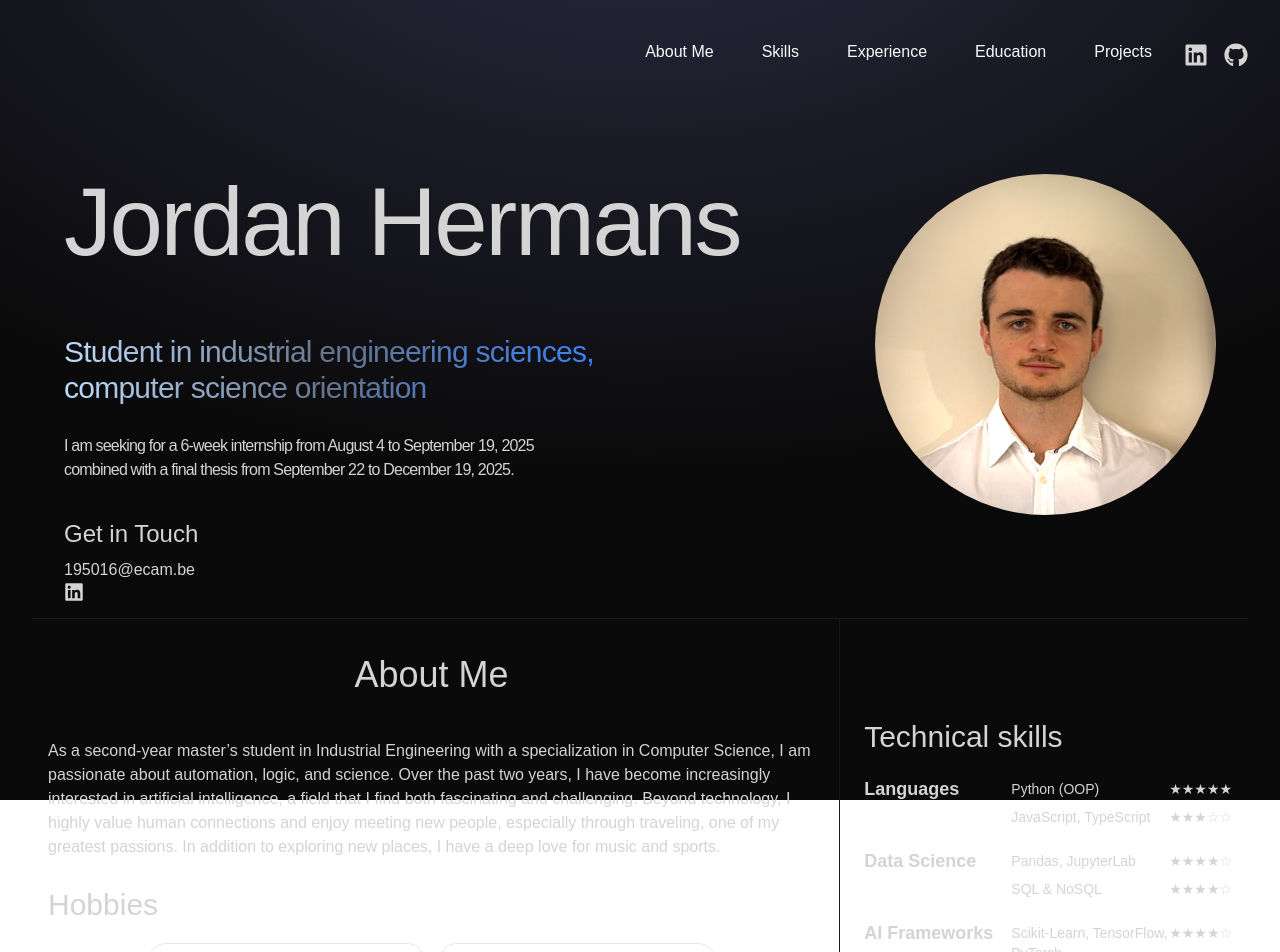
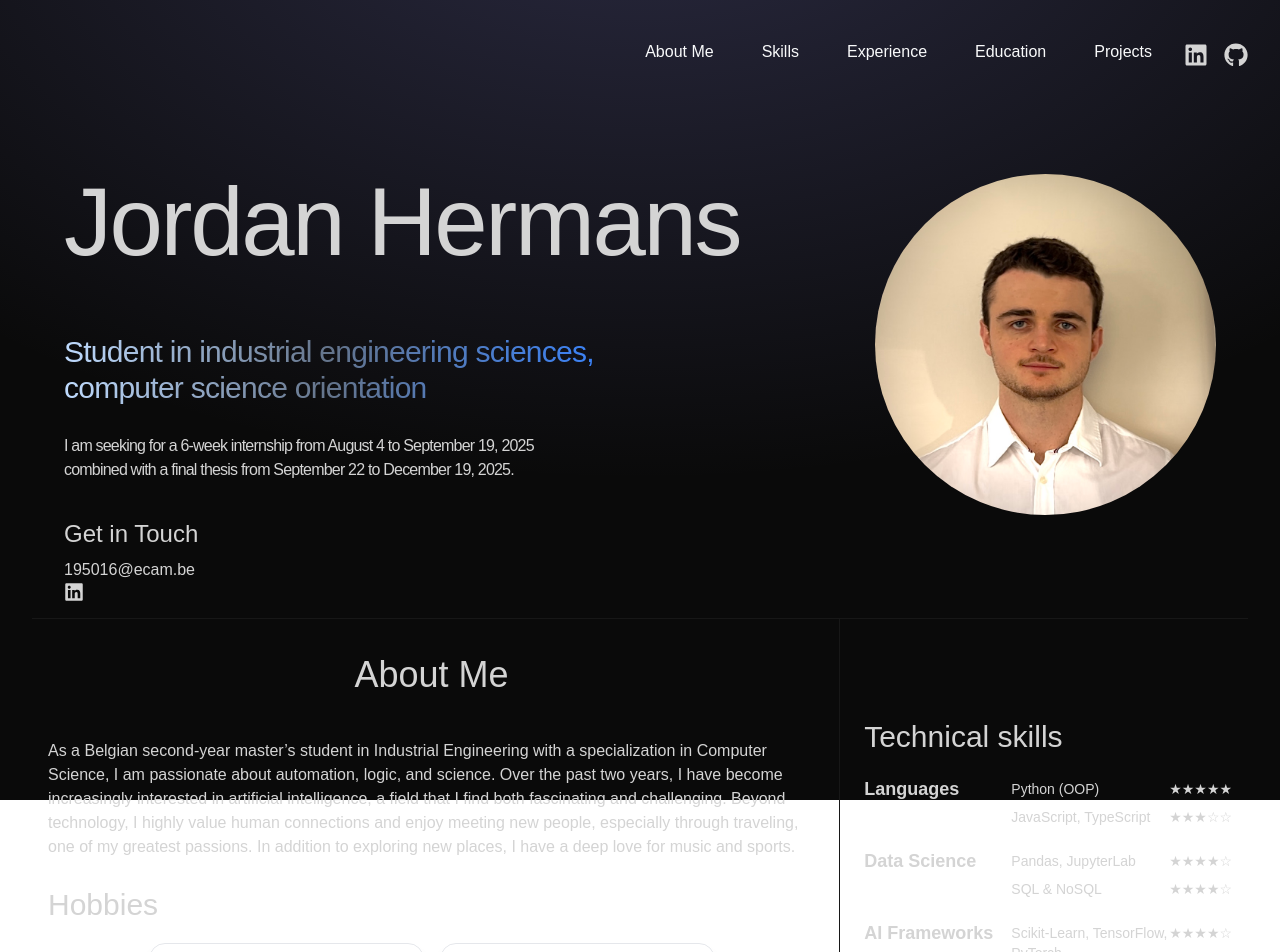
Before and after one commit to Jordan-92/JordanHermans, a Next.js app: page / in a window 1280 px wide. Shown: the top 952 px of the page. Built offline with nearby package versions, Linux system fonts and the light colour scheme.

Commit message:
add nationality in the about me section

```diff
--- a/src/app/constants/index.js
+++ b/src/app/constants/index.js
@@ -23,7 +23,7 @@ export const NAV_LINKS = [
 
 export const ABOUT_ME =
   `
-    As a second-year master’s student in Industrial Engineering with a specialization in Computer Science, I am passionate about automation, logic, and science.
+    As a Belgian second-year master’s student in Industrial Engineering with a specialization in Computer Science, I am passionate about automation, logic, and science.
     Over the past two years, I have become increasingly interested in artificial intelligence, a field that I find both fascinating and challenging.
     Beyond technology, I highly value human connections and enjoy meeting new people, especially through traveling, one of my greatest passions.
     In addition to exploring new places, I have a deep love for music and sports.
```
